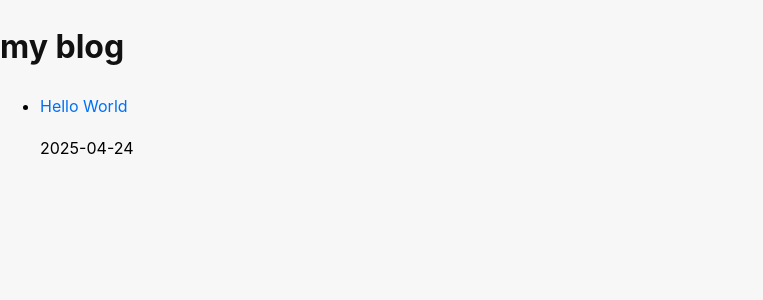
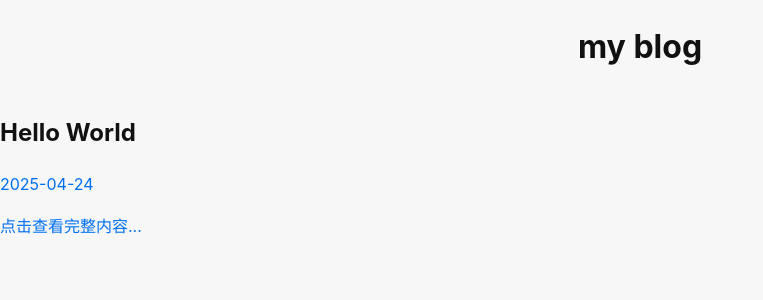
Before and after one commit to cx29/my-blog, a Next.js app: page / in a window 1280 px wide. Shown: the top 300 px of the page, without its empty margins (0-763 px from the left). Built offline with nearby package versions, Linux system fonts and the light colour scheme.

Commit message:
修改样式

```diff
--- a/package.json
+++ b/package.json
@@ -19,6 +19,7 @@
   },
   "devDependencies": {
     "@eslint/eslintrc": "^3",
+    "@tailwindcss/line-clamp": "^0.4.4",
     "@tailwindcss/postcss": "^4.1.4",
     "autoprefixer": "^10.4.21",
     "eslint": "^9",
--- a/src/app/page.js
+++ b/src/app/page.js
@@ -4,25 +4,32 @@
 import Link from 'next/link'; //引入Link组件用于跳转
 import { getAllPosts } from '@/lib/posts'; // 引入获取所有文章的方法
 
-export default function Home() {
+export default function HomePage() {
   const posts = getAllPosts(); //读取所有文章
 
   return (
-    <main>
-      <h1 className="text-4xl font-bold mb-6">my blog</h1>
-      <ul className="space-y-4">
+    <main className="max-w-6xl mx-auto px-6 py-12">
+      <h1 className="text-5xl font-bold text-center text-blue-600 mb-12">
+        my blog
+      </h1>
+      <div className="grid gap-8 sm:grid-cols-1 md:grid-cols-2 lg:grid-cols-3">
         {posts.map(post => (
-          <li key={post.slug}>
-            <Link
-              href={`/posts/${post.slug}`}
-              className="text-blue-600 hover:underline text-xl"
-            >
-              {post.title}
+          <div
+            key={post.slug}
+            className="bg-white rounded-xl shadow-md hover:shadow-xl overflow-hidden transform hover:-translate-y-1 hover:scale-105 transition-all duration-300 ease-in-out"
+          >
+            <Link href={`/posts/${post.slug}`} className="block p-6 h-full">
+              <h2 className="text-2xl font-semibold text-gray-800 hover:text-blue-500 mb-3">
+                {post.title}
+              </h2>
+              <p className="text-gray-400 text-sm mb-4">{post.date}</p>
+              <p className="text-gray-600 text-base line-clamp-3">
+                点击查看完整内容...
+              </p>
             </Link>
-            <p className="text-sm text-gray-500">{post.date}</p>
-          </li>
+          </div>
         ))}
-      </ul>
+      </div>
     </main>
   );
 }
--- a/tailwind.config.js
+++ b/tailwind.config.js
@@ -1,11 +1,11 @@
 /**@type{import('tailwindcss').Config}*/
-
-export default{
-  content:[
-    "./src/**/*.{js,ts,jsx,tsx,mdx}",//扫描src目录
+import lineClamp from '@tailwindcss/line-clamp';
+export default {
+  content: [
+    './src/**/*.{js,ts,jsx,tsx,mdx}', //扫描src目录
   ],
-  theme:{
-    extend:{},
+  theme: {
+    extend: {},
   },
-  plugins:[],
-}
+  plugins: [lineClamp],
+};
```
Also changed, not shown: 7 other files (tests, documents, lock files or other folders).
